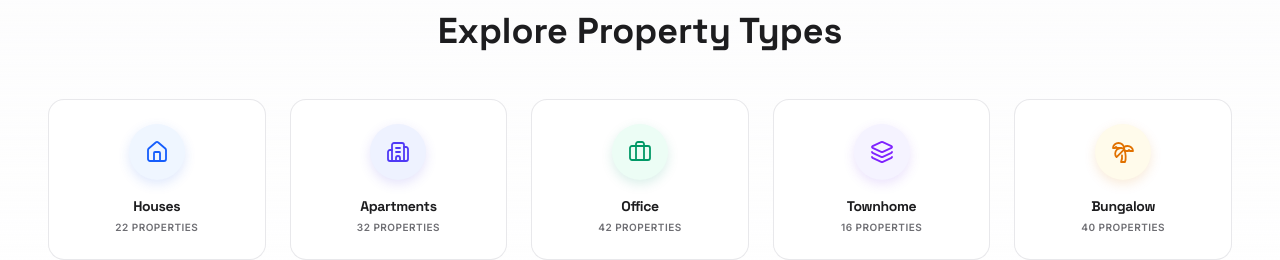
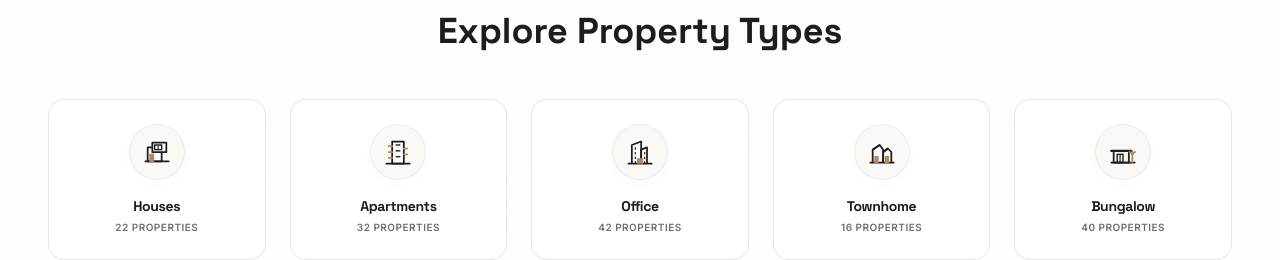
Before and after one commit to sarimsohail14/realtor-sample, a React (Vite) app: page / in a window 1280 px wide. Shown: the part 1023-1283 px from the top of the page. Built offline with nearby package versions, Linux system fonts and the light colour scheme.

Commit message:
Replace generic property type icons with bespoke modern brand-colored SVGs and fix onViewOnMap prop error in App.tsx

```diff
--- a/src/App.tsx
+++ b/src/App.tsx
@@ -98,6 +98,7 @@ export default function App() {
             setActivePage={setActivePage}
             setBuyFilters={setBuyFilters}
             onViewProperty={handleOpenEnquiryModal}
+            onViewOnMap={handleViewOnMap}
           />
         );
     }
--- a/src/pages/Home.tsx
+++ b/src/pages/Home.tsx
@@ -5,7 +5,7 @@
 
 import React, { useState } from 'react';
 import { motion, AnimatePresence } from 'motion/react';
-import { Search, MapPin, Home as HomeIcon, IndianRupee, ArrowUpRight, Lock, Compass, Award, Building2, Briefcase, Layers, Palmtree, Key, Handshake } from 'lucide-react';
+import { Search, MapPin, Home as HomeIcon, IndianRupee, ArrowUpRight, Lock, Compass, Award, Briefcase, Key, Handshake } from 'lucide-react';
 import { PROPERTIES, TESTIMONIALS, NEIGHBORHOODS, AGENT_INFO } from '../data';
 import ScrollReveal from '../components/ScrollReveal';
 import { Property } from '../types';
@@ -76,6 +76,66 @@ const customTestimonialsList = [
     role: "E-commerce Manager"
   }
 ];
+
+const HousesIcon = () => (
+  <svg className="w-7 h-7" viewBox="0 0 24 24" fill="none" xmlns="http://www.w3.org/2000/svg">
+    <path d="M2 20H22" stroke="#1D1D1F" strokeWidth="1.5" strokeLinecap="round" />
+    <rect x="4" y="8" width="12" height="12" stroke="#1D1D1F" strokeWidth="1.5" strokeLinejoin="round" />
+    <rect x="8" y="4" width="12" height="8" stroke="#1D1D1F" strokeWidth="1.5" strokeLinejoin="round" fill="white" />
+    <rect x="6" y="14" width="3" height="6" fill="#B08968" stroke="#B08968" strokeWidth="1.2" />
+    <rect x="10" y="6" width="6" height="4" stroke="#1D1D1F" strokeWidth="1.2" />
+    <line x1="13" y1="6" x2="13" y2="10" stroke="#1D1D1F" strokeWidth="1" />
+  </svg>
+);
+
+const ApartmentsIcon = () => (
+  <svg className="w-7 h-7" viewBox="0 0 24 24" fill="none" xmlns="http://www.w3.org/2000/svg">
+    <path d="M2 22H22" stroke="#1D1D1F" strokeWidth="1.5" strokeLinecap="round" />
+    <rect x="7" y="3" width="10" height="19" stroke="#1D1D1F" strokeWidth="1.5" strokeLinejoin="round" />
+    <path d="M4 7H7M4 12H7M4 17H7" stroke="#B08968" strokeWidth="1.5" strokeLinecap="round" />
+    <path d="M17 9H20M17 14H20" stroke="#B08968" strokeWidth="1.5" strokeLinecap="round" />
+    <line x1="10" y1="6" x2="14" y2="6" stroke="#1D1D1F" strokeWidth="1.2" />
+    <line x1="10" y1="11" x2="14" y2="11" stroke="#1D1D1F" strokeWidth="1.2" />
+    <line x1="10" y1="16" x2="14" y2="16" stroke="#1D1D1F" strokeWidth="1.2" />
+  </svg>
+);
+
+const OfficeIcon = () => (
+  <svg className="w-7 h-7" viewBox="0 0 24 24" fill="none" xmlns="http://www.w3.org/2000/svg">
+    <path d="M2 22H22" stroke="#1D1D1F" strokeWidth="1.5" strokeLinecap="round" />
+    <path d="M5 22V6L13 3V22" stroke="#1D1D1F" strokeWidth="1.5" strokeLinejoin="round" />
+    <path d="M13 22V10L18 8V22" stroke="#1D1D1F" strokeWidth="1.5" strokeLinejoin="round" />
+    <path d="M10 22V18H14V22" fill="#B08968" stroke="#B08968" strokeWidth="1.2" />
+    <line x1="8" y1="8" x2="8" y2="22" stroke="#1D1D1F" strokeWidth="1" strokeDasharray="2 2" />
+    <line x1="16" y1="12" x2="16" y2="22" stroke="#1D1D1F" strokeWidth="1" strokeDasharray="2 2" />
+  </svg>
+);
+
+const TownhomeIcon = () => (
+  <svg className="w-7 h-7" viewBox="0 0 24 24" fill="none" xmlns="http://www.w3.org/2000/svg">
+    <path d="M2 21H22" stroke="#1D1D1F" strokeWidth="1.5" strokeLinecap="round" />
+    <path d="M4 21V10L10 6L13 10V21" stroke="#1D1D1F" strokeWidth="1.5" strokeLinejoin="round" />
+    <path d="M13 21V12L17 9L20 12V21" stroke="#1D1D1F" strokeWidth="1.5" strokeLinejoin="round" />
+    <rect x="6" y="16" width="2.5" height="5" fill="#B08968" stroke="#B08968" strokeWidth="1.2" />
+    <rect x="15" y="16" width="2.5" height="5" fill="#B08968" stroke="#B08968" strokeWidth="1.2" />
+    <line x1="4" y1="10" x2="10" y2="6" stroke="#1D1D1F" strokeWidth="1.5" />
+    <line x1="13" y1="12" x2="17" y2="9" stroke="#1D1D1F" strokeWidth="1.5" />
+  </svg>
+);
+
+const BungalowIcon = () => (
+  <svg className="w-7 h-7" viewBox="0 0 24 24" fill="none" xmlns="http://www.w3.org/2000/svg">
+    <path d="M2 21H22" stroke="#1D1D1F" strokeWidth="1.5" strokeLinecap="round" />
+    <rect x="4" y="11" width="13" height="10" stroke="#1D1D1F" strokeWidth="1.5" strokeLinejoin="round" />
+    <path d="M2 11H19" stroke="#1D1D1F" strokeWidth="2" strokeLinecap="round" />
+    <path d="M20 21V14" stroke="#B08968" strokeWidth="1.5" strokeLinecap="round" />
+    <path d="M20 14C19 12.5 17.5 12 17.5 12" stroke="#B08968" strokeWidth="1.5" strokeLinecap="round" />
+    <path d="M20 14C21 12.5 22.5 12 22.5 12" stroke="#B08968" strokeWidth="1.5" strokeLinecap="round" />
+    <path d="M20 14C20 12 20 11 20 11" stroke="#B08968" strokeWidth="1.5" strokeLinecap="round" />
+    <rect x="7" y="14" width="5" height="7" stroke="#1D1D1F" strokeWidth="1.2" />
+    <line x1="9.5" y1="14" x2="9.5" y2="21" stroke="#1D1D1F" strokeWidth="1" />
+  </svg>
+);
 
 export default function Home({ setActivePage, setBuyFilters, onViewProperty, onViewOnMap }: HomeProps) {
   // Search state
@@ -277,8 +337,8 @@ export default function Home({ setActivePage, setBuyFilters, onViewProperty, onV
                 onClick={() => handleTypeClick('villa')}
                 className="w-full bg-white border border-[#D2D2D7]/50 rounded-2xl p-6 flex flex-col items-center justify-center text-center space-y-4 hover:shadow-[0_12px_24px_rgba(0,0,0,0.06)] hover:border-[#1D1D1F]/20 transition-all duration-300 transform hover:-translate-y-1 cursor-pointer group"
               >
-                <div className="w-14 h-14 rounded-full bg-blue-50 text-blue-600 flex items-center justify-center transition-all duration-300 group-hover:bg-blue-100 group-hover:scale-105 shadow-[0_4px_12px_rgba(37,99,235,0.15)]">
-                  <HomeIcon className="w-6 h-6 stroke-[1.8]" />
+                <div className="w-14 h-14 rounded-full bg-[#FAF9F6] border border-[#D2D2D7]/30 flex items-center justify-center transition-all duration-300 group-hover:bg-[#B08968]/10 group-hover:border-[#B08968]/30 group-hover:scale-105 shadow-[0_4px_12px_rgba(29,29,31,0.02)] group-hover:shadow-[0_4px_16px_rgba(176,137,104,0.15)]">
+                  <HousesIcon />
                 </div>
                 <div className="space-y-1 text-center">
                   <h3 className="font-display font-bold text-sm text-[#1D1D1F] tracking-tight">
@@ -297,8 +357,8 @@ export default function Home({ setActivePage, setBuyFilters, onViewProperty, onV
                 onClick={() => handleTypeClick('apartment')}
                 className="w-full bg-white border border-[#D2D2D7]/50 rounded-2xl p-6 flex flex-col items-center justify-center text-center space-y-4 hover:shadow-[0_12px_24px_rgba(0,0,0,0.06)] hover:border-[#1D1D1F]/20 transition-all duration-300 transform hover:-translate-y-1 cursor-pointer group"
               >
-                <div className="w-14 h-14 rounded-full bg-indigo-50 text-indigo-600 flex items-center justify-center transition-all duration-300 group-hover:bg-indigo-100 group-hover:scale-105 shadow-[0_4px_12px_rgba(79,70,229,0.15)]">
-                  <Building2 className="w-6 h-6 stroke-[1.8]" />
+                <div className="w-14 h-14 rounded-full bg-[#FAF9F6] border border-[#D2D2D7]/30 flex items-center justify-center transition-all duration-300 group-hover:bg-[#B08968]/10 group-hover:border-[#B08968]/30 group-hover:scale-105 shadow-[0_4px_12px_rgba(29,29,31,0.02)] group-hover:shadow-[0_4px_16px_rgba(176,137,104,0.15)]">
+                  <ApartmentsIcon />
                 </div>
                 <div className="space-y-1 text-center">
                   <h3 className="font-display font-bold text-sm text-[#1D1D1F] tracking-tight">
@@ -317,8 +377,8 @@ export default function Home({ setActivePage, setBuyFilters, onViewProperty, onV
                 onClick={() => handleTypeClick('apartment')}
                 className="w-full bg-white border border-[#D2D2D7]/50 rounded-2xl p-6 flex flex-col items-center justify-center text-center space-y-4 hover:shadow-[0_12px_24px_rgba(0,0,0,0.06)] hover:border-[#1D1D1F]/20 transition-all duration-300 transform hover:-translate-y-1 cursor-pointer group"
               >
-                <div className="w-14 h-14 rounded-full bg-emerald-50 text-emerald-600 flex items-center justify-center transition-all duration-300 group-hover:bg-emerald-100 group-hover:scale-105 shadow-[0_4px_12px_rgba(5,150,105,0.15)]">
-                  <Briefcase className="w-6 h-6 stroke-[1.8]" />
+                <div className="w-14 h-14 rounded-full bg-[#FAF9F6] border border-[#D2D2D7]/30 flex items-center justify-center transition-all duration-300 group-hover:bg-[#B08968]/10 group-hover:border-[#B08968]/30 group-hover:scale-105 shadow-[0_4px_12px_rgba(29,29,31,0.02)] group-hover:shadow-[0_4px_16px_rgba(176,137,104,0.15)]">
+                  <OfficeIcon />
                 </div>
                 <div className="space-y-1 text-center">
                   <h3 className="font-display font-bold text-sm text-[#1D1D1F] tracking-tight">
@@ -337,8 +397,8 @@ export default function Home({ setActivePage, setBuyFilters, onViewProperty, onV
                 onClick={() => handleTypeClick('villa')}
                 className="w-full bg-white border border-[#D2D2D7]/50 rounded-2xl p-6 flex flex-col items-center justify-center text-center space-y-4 hover:shadow-[0_12px_24px_rgba(0,0,0,0.06)] hover:border-[#1D1D1F]/20 transition-all duration-300 transform hover:-translate-y-1 cursor-pointer group"
               >
-                <div className="w-14 h-14 rounded-full bg-violet-50 text-violet-600 flex items-center justify-center transition-all duration-300 group-hover:bg-violet-100 group-hover:scale-105 shadow-[0_4px_12px_rgba(124,58,237,0.15)]">
-                  <Layers className="w-6 h-6 stroke-[1.8]" />
+                <div className="w-14 h-14 rounded-full bg-[#FAF9F6] border border-[#D2D2D7]/30 flex items-center justify-center transition-all duration-300 group-hover:bg-[#B08968]/10 group-hover:border-[#B08968]/30 group-hover:scale-105 shadow-[0_4px_12px_rgba(29,29,31,0.02)] group-hover:shadow-[0_4px_16px_rgba(176,137,104,0.15)]">
+                  <TownhomeIcon />
                 </div>
                 <div className="space-y-1 text-center">
                   <h3 className="font-display font-bold text-sm text-[#1D1D1F] tracking-tight">
@@ -357,8 +417,8 @@ export default function Home({ setActivePage, setBuyFilters, onViewProperty, onV
                 onClick={() => handleTypeClick('plot')}
                 className="w-full bg-white border border-[#D2D2D7]/50 rounded-2xl p-6 flex flex-col items-center justify-center text-center space-y-4 hover:shadow-[0_12px_24px_rgba(0,0,0,0.06)] hover:border-[#1D1D1F]/20 transition-all duration-300 transform hover:-translate-y-1 cursor-pointer group col-span-2 lg:col-span-1"
               >
-                <div className="w-14 h-14 rounded-full bg-amber-50 text-amber-600 flex items-center justify-center transition-all duration-300 group-hover:bg-amber-100 group-hover:scale-105 shadow-[0_4px_12px_rgba(217,119,6,0.15)]">
-                  <Palmtree className="w-6 h-6 stroke-[1.8]" />
+                <div className="w-14 h-14 rounded-full bg-[#FAF9F6] border border-[#D2D2D7]/30 flex items-center justify-center transition-all duration-300 group-hover:bg-[#B08968]/10 group-hover:border-[#B08968]/30 group-hover:scale-105 shadow-[0_4px_12px_rgba(29,29,31,0.02)] group-hover:shadow-[0_4px_16px_rgba(176,137,104,0.15)]">
+                  <BungalowIcon />
                 </div>
                 <div className="space-y-1 text-center">
                   <h3 className="font-display font-bold text-sm text-[#1D1D1F] tracking-tight">
```
